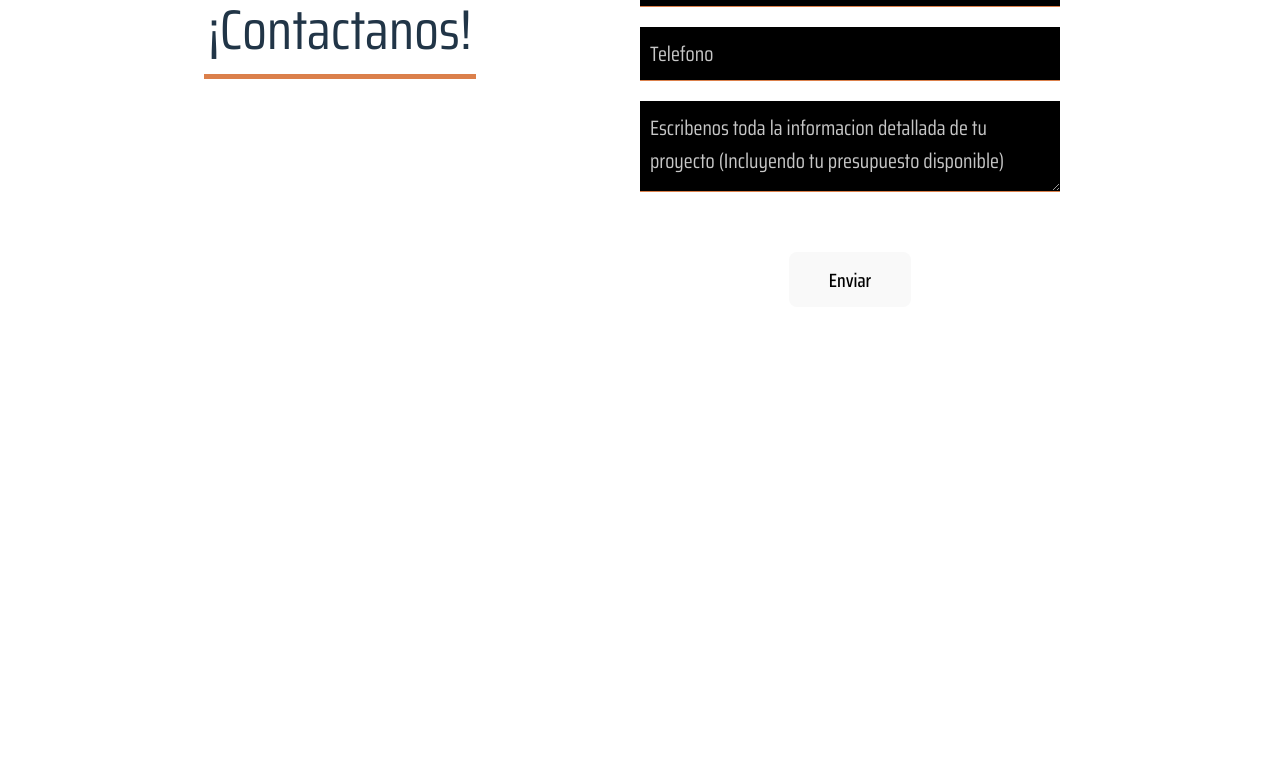
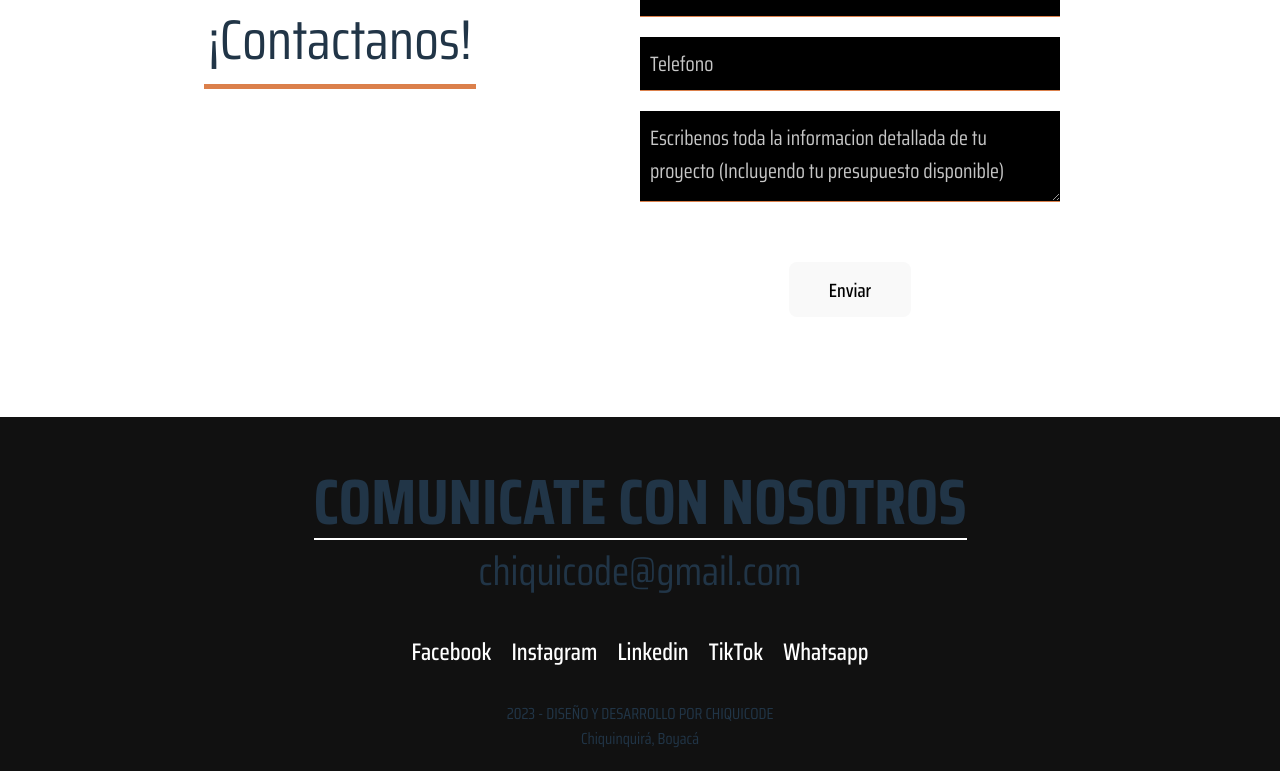
Before and after one commit to ivancas01/ChiquiCode, a React (Vite) app: page / in a window 1280 px wide. Shown: the part 2425-3196 px from the top of the page. Before the commit the page ends 2772 px from the top, so only its background shows below. Built offline with nearby package versions, Linux system fonts and the light colour scheme; a web font is replaced by a local one.

Commit message:
Footer and contact section

```diff
--- a/src/components/Footer.jsx
+++ b/src/components/Footer.jsx
@@ -0,0 +1,23 @@
+import React from 'react'
+
+export const Footer = () => {
+  return (
+    <div className='footer'>
+        <div className='footerEmail'>
+            <h1 className='footerEmailH1'>Comunicate con nosotros</h1>
+            <p className='footerEmailP'>chiquicode@gmail.com</p>
+        </div>
+        <div className="footerSocialMedia">
+            <a href="">Facebook</a>
+            <a href="">Instagram</a>
+            <a href="">Linkedin</a>
+            <a href="">TikTok</a>
+            <a href="">Whatsapp</a>
+        </div>
+        <div className="footerLegal">
+            <p className="footerLegalP">2023 - DISEÑO Y DESARROLLO POR CHIQUICODE</p>
+            <p className="footerLegalP">Chiquinquirá, Boyacá</p>
+        </div>
+    </div>
+  )
+}
--- a/src/index.css
+++ b/src/index.css
@@ -16,7 +16,7 @@ a {
   cursor: pointer;
 }
 a:hover {
-  color: #E15C0D;
+  color: #db804b;
 }
 
 body {
--- a/src/page/IndexPage.jsx
+++ b/src/page/IndexPage.jsx
@@ -1,4 +1,5 @@
 import { Contact } from "../components/Contact";
+import { Footer } from "../components/Footer";
 import { SecondSlogan } from "../components/SecondSlogan";
 import { Services } from "../components/Services";
 import { Slogan } from "../components/Slogan";
@@ -17,6 +18,7 @@ export const IndexPage = () => {
 			<h1 className="indexPageH1">¿Que servicios ofrecemos?</h1>
 			<Services/>
 			<Contact id="contactSection"/>
+			<Footer/>
 		</div>
 	);
 };
--- a/src/styles/Contact.scss
+++ b/src/styles/Contact.scss
@@ -1,13 +1,14 @@
 .contact{
     @media (max-width: 1000px) {
         grid-template-columns: 1fr;
-        padding: 10px;
-        margin-top: 100px;
+        padding: 20px;
+        margin: 60px 0px;
     }
     display: grid;
     grid-template-columns: 1fr 1fr;
     padding: 40px;
     align-items: center;
+    margin: 60px 0px;
     &Text{
         justify-self: center;
         text-align: center;
--- /dev/null
+++ b/src/styles/Footer.scss
@@ -0,0 +1,47 @@
+.footer{
+    background-color: #111111;
+    display: grid;
+    width: auto;
+    justify-content: center;
+    text-align: center;
+    padding: 50px 0 20px 0;
+    &Email{
+        justify-self: center;
+        text-align: center;
+        &H1{
+            @media (max-width: 1000px) {
+                font-size: 2.3rem;
+                border: none;
+            }
+            border-bottom: 2px solid #ffffff;
+            margin: auto;
+            font-size: 4rem;
+            text-transform: uppercase;
+        }
+        &P{
+            @media (max-width: 1000px) {
+                margin-top: 20px;
+                font-size: 1.7rem;
+            }
+            margin: auto;
+            font-size: 2.5rem;
+
+        }
+    }
+    &SocialMedia{
+        @media (max-width: 1000px) {
+            display: grid;
+            margin: 50px 0;
+        }
+        margin: 30px 0;
+        display: flex;
+        justify-content: center;
+        gap: 20px;
+        font-size: 1.5rem;
+    }
+    &Legal{
+        &P{
+            margin: auto;
+        }
+    }
+}
--- a/src/styles/Principal.scss
+++ b/src/styles/Principal.scss
@@ -4,3 +4,4 @@
 @import './SecondSlogan.scss';
 @import './Services.scss';
 @import './Contact.scss';
+@import './Footer.scss';
```
